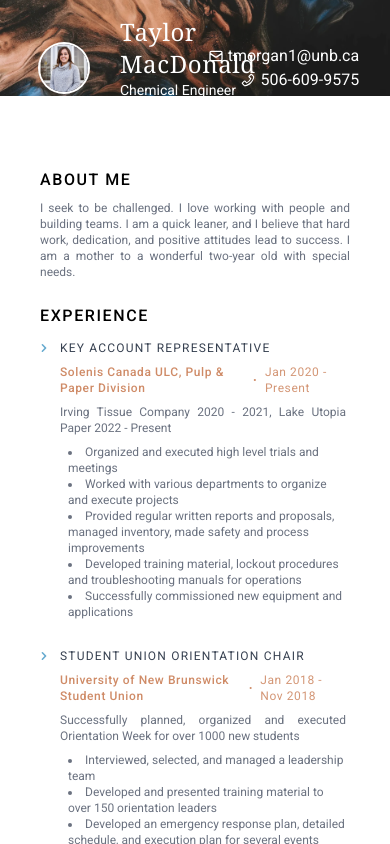
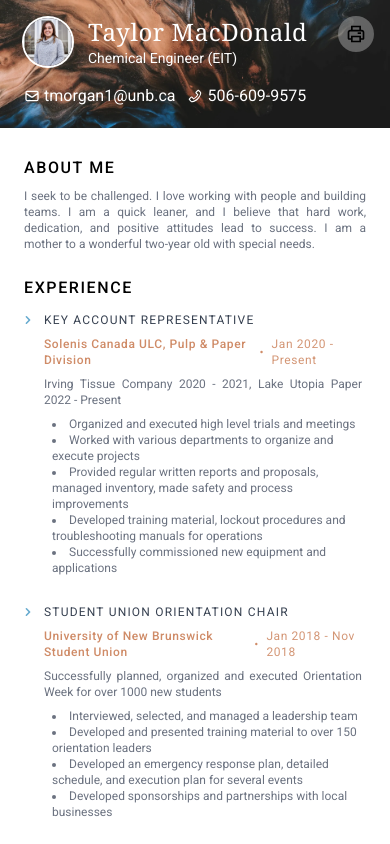
Before and after one commit to nmacdon3/taylors-resume, a React (Vite) app: page / in a window 390 px wide. Built offline with nearby package versions, Linux system fonts and the light colour scheme.

Commit message:
optimized for mobile and print buttons added

```diff
--- a/src/App.tsx
+++ b/src/App.tsx
@@ -1,36 +1,38 @@
-// import { BiPrinter } from 'react-icons/bi';
+import { BiPrinter } from "react-icons/bi";
 
-// import pdf from '~/assets/MacDonald_Resume_2023.pdf';
+import pdf from "~/MacDonald_Taylor_Resume_2023.pdf";
 import Resume from "~/components/Resume";
 
-// const PrintButton = () => {
-//   return (
-//     <a
-//       className="invisible lg:visible transition duration-300 ease-in-out absolute top-10 left-10  text-gray-600 px-4 py-2 rounded-lg flex items-center   hover:bg-gray-200 tracking-wide"
-//       download
-//       href={pdf}>
-//       <BiPrinter className="mr-4 h-5 w-5" /> Print
-//     </a>
-//   );
-// };
+const PrintButton = () => {
+  return (
+    <a
+      className="invisible lg:visible transition duration-300 ease-in-out absolute top-10 left-10  text-gray-600 px-4 py-2 rounded-lg flex items-center   hover:bg-gray-200 tracking-wide"
+      download
+      href={pdf}
+    >
+      <BiPrinter className="mr-4 h-5 w-5" /> Print
+    </a>
+  );
+};
 
-// const MobilePrintButton = () => {
-//   return (
-//     <a
-//       className="lg:hidden print:hidden transition duration-300 ease-in-out absolute top-4 right-4 z-100 backdrop-blur-lg bg-white/30   text-black p-2 rounded-full   hover:bg-gray-200"
-//       download
-//       href={pdf}>
-//       <BiPrinter className="h-5 w-5" />
-//     </a>
-//   );
-// };
+const MobilePrintButton = () => {
+  return (
+    <a
+      className="lg:hidden print:hidden transition duration-300 ease-in-out absolute top-4 right-4 z-100 backdrop-blur-lg bg-white/30   text-black p-2 rounded-full   hover:bg-gray-200"
+      download
+      href={pdf}
+    >
+      <BiPrinter className="h-5 w-5" />
+    </a>
+  );
+};
 
 const App = () => {
   return (
     <div className="h-screen bg-gradient-to-t from-gray-300 font-body flex justify-center overflow-y-scroll sm:py-10 ">
-      {/* <PrintButton /> */}
+      <PrintButton />
       <Resume />
-      {/* <MobilePrintButton /> */}
+      <MobilePrintButton />
     </div>
   );
 };
--- a/src/components/Footer.tsx
+++ b/src/components/Footer.tsx
@@ -1,59 +1,9 @@
-import classNames from "classnames";
-import { IconType } from "react-icons";
-import { AiOutlinePhone, AiFillLinkedin } from "react-icons/ai";
-import { HiOutlineMail } from "react-icons/hi";
-
-import { contactInfo } from "~/content/contact_info";
-
-const FooterItem = ({
-  icon,
-  text,
-  link,
-  className,
-}: {
-  icon: { value: IconType };
-  text?: string;
-  link?: string;
-  className?: string;
-}) => {
-  return (
-    <span className={classNames("flex items-center ", className)}>
-      <icon.value className="h-4 w-4 mr-1" />
-      {link ? (
-        <a className="hover:underline" href={link}>
-          {text}
-        </a>
-      ) : (
-        text
-      )}
-    </span>
-  );
-};
-
 const Footer = () => {
   return (
-    <div className="flex flex-col items-center gap-6">
-      <i className="text-xs text-gray-700 pb-10">
+    <div className="flex justify-center pb-10">
+      <i className="text-xs text-gray-700 ">
         References available upon request
       </i>
-      {/* <footer className=" w-full h-10 text-xs print:text-sm  text-gray-500 space-y-2 relative print:px-16 ">
-        <div className="sm:flex print:flex border-t border-[#cf8b67] pt-4 items-center sm:space-x-3 print:space-x-3 mb-4 space-y-1 sm:space-y-0 print:space-y-0">
-          <FooterItem
-            icon={{ value: HiOutlineMail }}
-            text={contactInfo?.email}
-            link={`mailto:${contactInfo?.email}`}
-          />
-          <FooterItem
-            icon={{ value: AiOutlinePhone }}
-            text={contactInfo?.phone}
-          />
-          <FooterItem
-            icon={{ value: AiFillLinkedin }}
-            text={contactInfo?.linkedin}
-            link={`https://${contactInfo?.linkedin}`}
-          />
-        </div>
-      </footer> */}
     </div>
   );
 };
--- a/src/components/Header.tsx
+++ b/src/components/Header.tsx
@@ -35,14 +35,14 @@ const HeaderItem = ({
 
 const Header = () => {
   return (
-    <header className="flex  items-center justify-between  shrink-0 pt-4 text-white ">
+    <header className="flex  sm:flex-row flex-col items-center justify-between w-full shrink-0 pt-4 text-white ">
       <img
         src={COVER_PIC}
-        className=" object-cover opacity-90 absolute top-0 left-0  w-full h-24 "
+        className=" object-cover opacity-90 absolute top-0 left-0  w-full sm:h-24 h-32 "
       />
-      <div className="flex items-center">
+      <div className="flex items-center shrink-0  w-full sm:w-auto z-20">
         <img
-          className="rounded-full  ring-2 ring-white h-12 w-12 sm:h-14 sm:w-14  z-20 relative object-cover mr-8"
+          className="rounded-full  ring-2 ring-white h-12 w-12 sm:h-14 sm:w-14  z-20 relative object-cover sm:mr-8 mr-4"
           src={PROFILE_PIC}
         />
         <div>
@@ -54,7 +54,7 @@ const Header = () => {
           </div>
         </div>
       </div>
-      <div className="flex flex-col items-end z-20">
+      <div className="flex sm:flex-col items-end z-20 mt-4 sm:mt-0 gap-3 sm:gap-0 w-full ">
         <HeaderItem
           icon={{ value: HiOutlineMail }}
           text={contactInfo.email}
--- a/src/components/Resume.tsx
+++ b/src/components/Resume.tsx
@@ -8,7 +8,7 @@ import Certificates from "./Certificates";
 
 const Resume = () => {
   return (
-    <div className=" print:w-full transition-all ease-in-out duration-1000 shadow h-auto sm:h-[1056px] w-[768px] sm:overflow-hidden overflow-scroll flex flex-col bg-white relative px-10  sm:rounded-lg">
+    <div className=" print:w-full transition-all ease-in-out duration-1000 shadow h-auto sm:h-[1056px] w-[768px] sm:overflow-hidden overflow-scroll flex flex-col bg-white relative sm:px-10 px-6  sm:rounded-lg">
       <Header />
       <div className="flex sm:space-x-8  mt-12 sm:mt-10   flex-grow flex-wrap ">
         <section className="w-[30rem]">
@@ -17,8 +17,10 @@ const Resume = () => {
         </section>
         <aside className=" sm:mt-8  space-x-12 sm:space-x-0  sm:w-40 flex sm:flex-col px-2 sm:px-0 ">
           <Skills />
-          <Certificates />
-          <Education />
+          <div className="flex flex-col">
+            <Certificates />
+            <Education />
+          </div>
         </aside>
       </div>
       <Footer />
```
Also changed, not shown: 1 other file (tests, documents, lock files or other folders).
